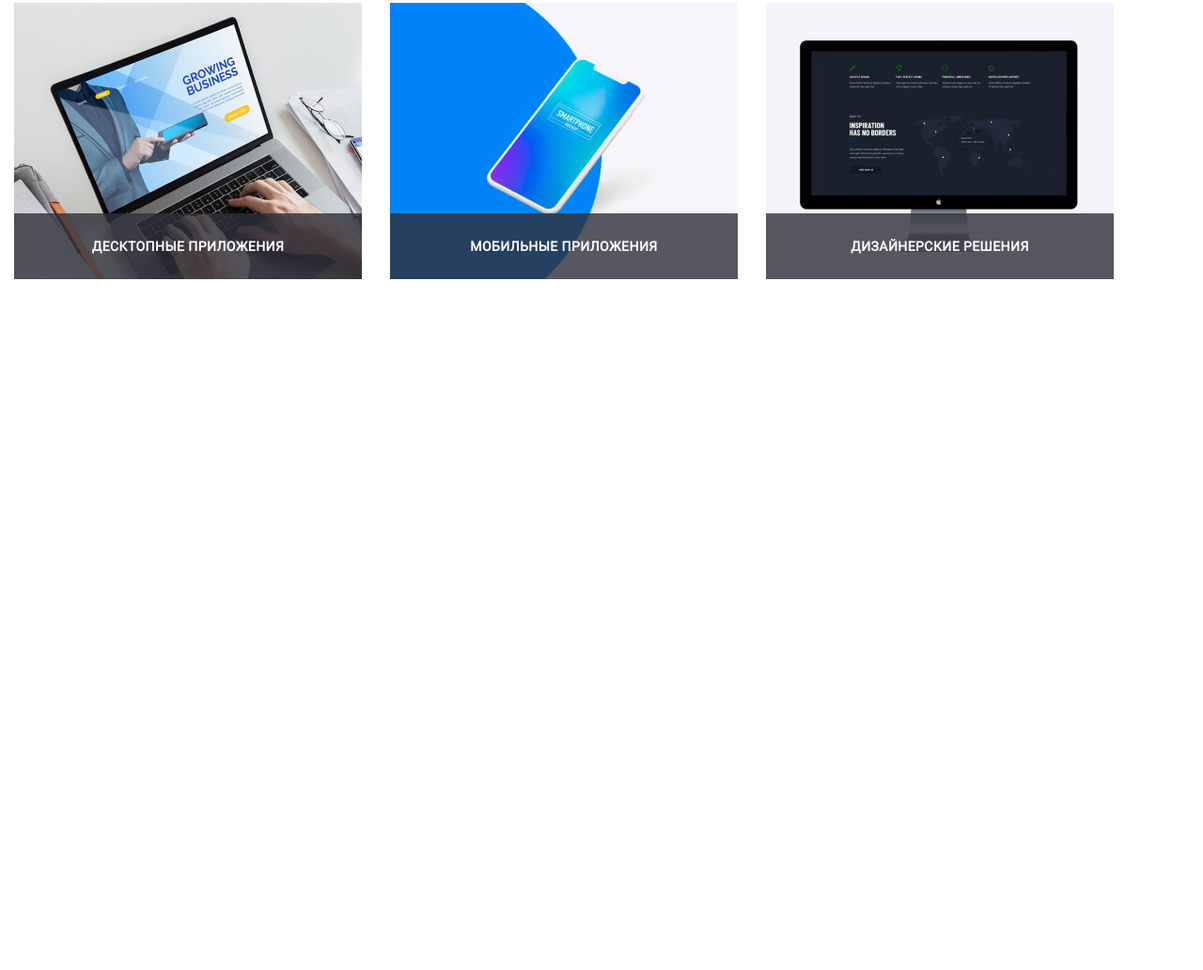
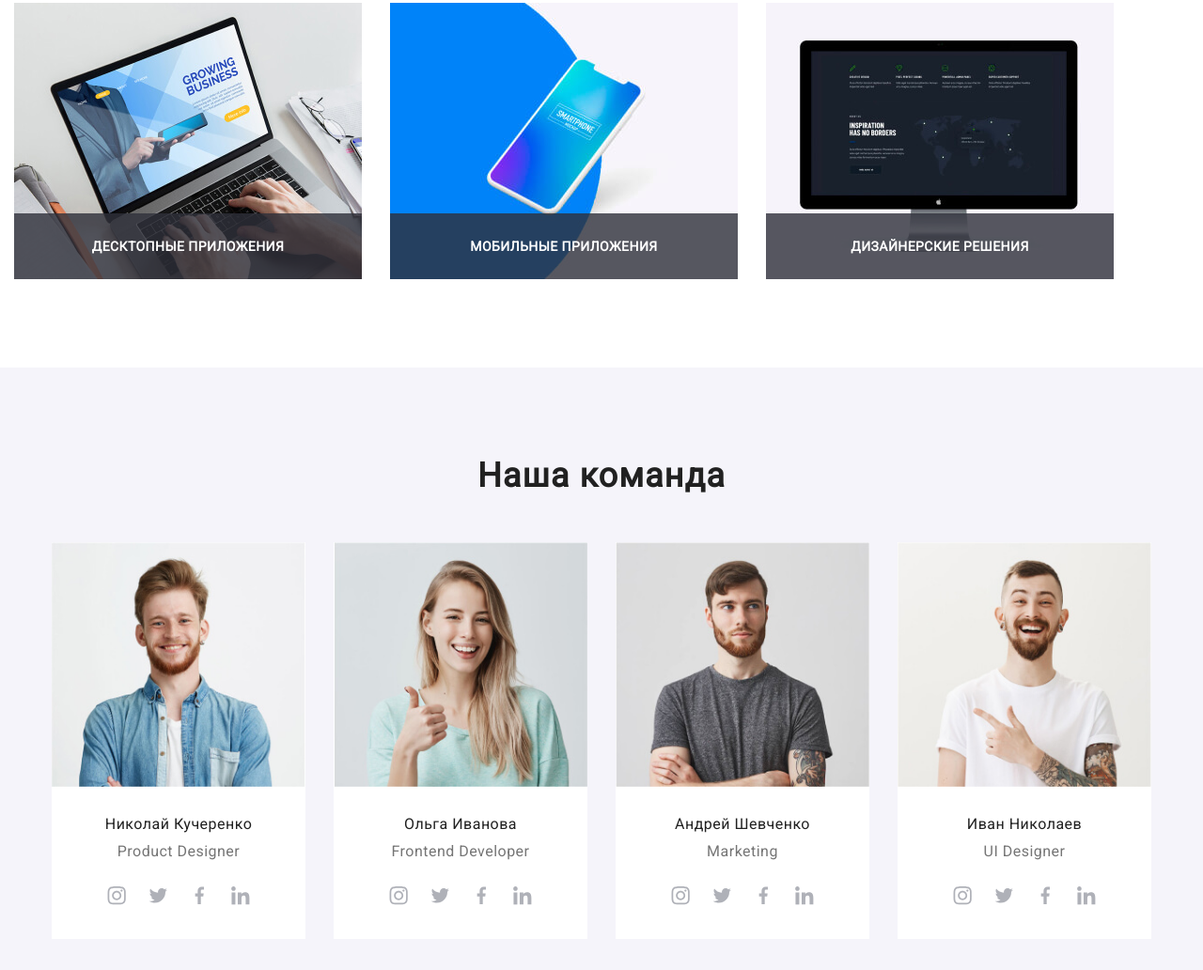
Before and after one commit to Mira1702/goit-markup-hw-08, a plain HTML site: page index.html in a window 1280 px wide. Shown: the part 1275-2307 px from the top of the page at 94% size. Before the commit the page ends 1666 px from the top, so only its background shows below. Drawn offline with Linux system fonts and the light colour scheme.

Commit message:
Team section

```diff
--- a/index.html
+++ b/index.html
@@ -146,7 +146,7 @@
     </section>
 
     <!--Наша команда-->
-    <!--<section class="section-theme section-team">
+    <section class="section-theme section-team">
       <div class="container-all">
         <h2 class="head head-team">Наша команда</h2>
         <ul class="link team-link">
@@ -292,7 +292,7 @@
           </li>
         </ul>
       </div>
-    </section>-->
+    </section>
 
     <!--Постоянные клиенты-->
     <!--<section class="section-client">
--- a/sass/layout/_feature.scss
+++ b/sass/layout/_feature.scss
@@ -81,7 +81,6 @@
 
     .feature:nth-child(2n+1) {
         margin-right: 30px;
-
     }
 
     .feature:nth-child(-n+12) {
--- a/sass/layout/_team.scss
+++ b/sass/layout/_team.scss
@@ -1,4 +1,4 @@
-/* .section-theme {
+.section-theme {
   background: #F5F4FA;
 }
 
@@ -11,27 +11,13 @@
   font-family: $main-font;
   font-style: normal;
   font-weight: bold;
- font-size: 36px;
- line-height: 1.17;
   text-align: center;
   letter-spacing: 0.03em;
   color: #212121;
 }
 
-.head-team {
- margin-bottom: 50px;
-}
-
-.team-link {
- display: flex;
-}
-
 .team-link-list {
   background-color: #FFFFFF;
-
-   &:not(:last-child) {
-    margin-right: 30px;
-   }
 
     &:hover,
     &:focus {
@@ -49,7 +35,7 @@
   font-style: normal;
   font-weight: 500;
   font-size: 16px;
- line-height: 1.9;
+  line-height: 1.187;
   letter-spacing: 0.03em;
   color: #212121;
   margin-bottom: 10px;
@@ -61,7 +47,7 @@
   font-style: normal;
   font-weight: normal;
   font-size: 16px;
- line-height: 1.9;
+  line-height: 1.187;
   letter-spacing: 0.03em;
   color: #757575;
   margin-bottom: 16px;
@@ -70,7 +56,7 @@
 
 .social-links {
   display: flex;
- justify-content: space-between;
+  justify-content: center;
   padding-left: 44px;
   padding-right: 44px;
   padding-bottom: 24px;
@@ -102,4 +88,92 @@
   height: 20px;
   fill: #AFB1B8;
 }
+
+@media screen and (max-width: 767px) {
+  .head {
+    font-size: 28px;
+    line-height: 1.178;
+  }
+
+  .head-team {
+    margin-bottom: 30px;
+  }
+
+  .team-link-list {
+    margin-bottom: 30px;
+  }
+
+  .team-img {
+    width: 100%;
+    height: 320px;
+    display: block;
+    margin-bottom: 30px;
+  }
+}
+
+@media screen and (min-width: 768px) {
+  .head {
+    font-size: 28px;
+    line-height: 1.178;
+  }
+
+  .head-team {
+    margin-bottom: 30px;
+  }
+
+  .team-img {
+    width: 354px;
+    height: 260px;
+  }
+
+  .team-link {
+    display: flex;
+    flex-wrap: wrap;
+  }
+
+  .team-link-list {
+    margin-bottom: 30px;
+  }
+
+  .team-link-list:nth-child(2n+1) {
+    margin-right: 30px;
+  }
+}
+
+@media screen and (min-width: 1200px) {
+  .head {
+    font-size: 36px;
+    line-height: 1.17;
+  }
+
+  .head-team {
+    margin-bottom: 50px;
+  }
+
+  .team-img {
+    width: 270px;
+    height: 260px;
+  }
+
+  .team-link {
+    display: flex;
+
+  }
+
+  .team-link-list {
+    width: 270px;
+    &:not(:last-child) {
+      margin-right: 30px;
+    }
+  }
+
+
+
+}
+
+/*
+
+
+
+
  */
```
Also changed, not shown: css/main.css, css/main.min.css, css/portfolio.css, css/portfolio.min.css, 4 other files. Lines whose indentation alone changed are shown as unchanged.
